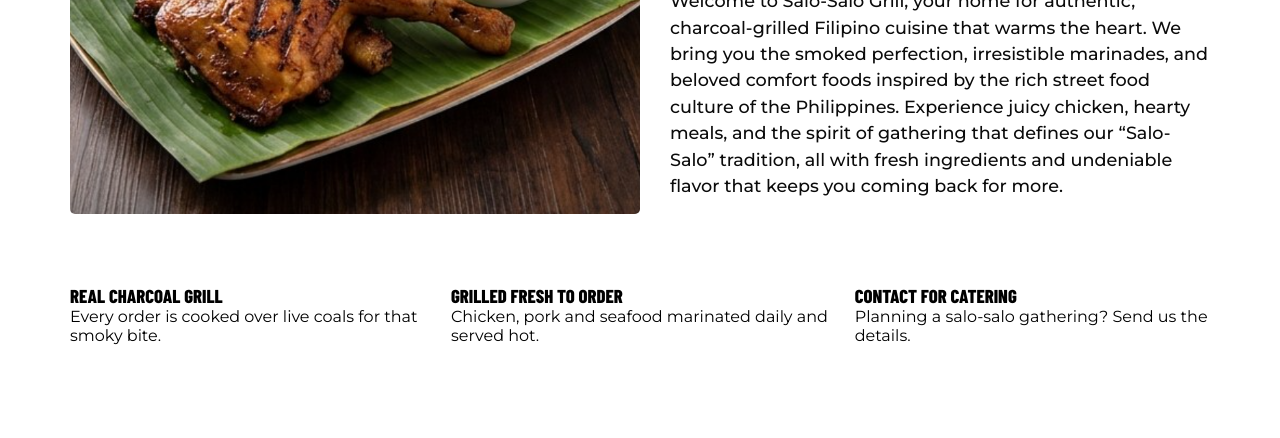
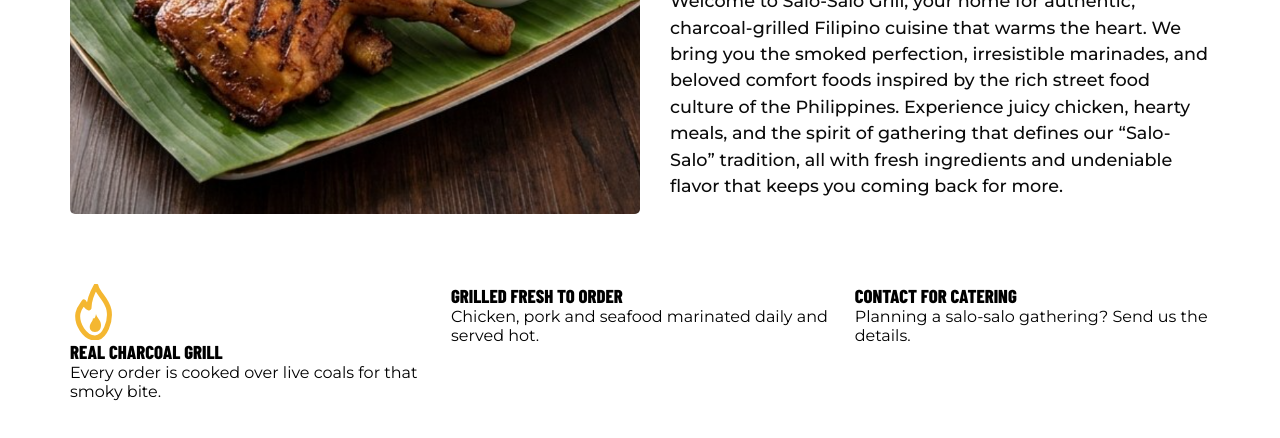
Before and after one commit to carnocentaurus/restaurant-page, a website built with webpack: page src/template.html in a window 1280 px wide. Shown: the part 392-830 px from the top of the page. Before the commit the page ends 807 px from the top, so only its background shows below. Built offline with nearby package versions, Linux system fonts and the light colour scheme.

Commit message:
Add src/icons.js and createFlameIcon() to create SVG

```diff
--- a/src/home.js
+++ b/src/home.js
@@ -1,4 +1,5 @@
 import chickenInasal from './images/chicken-inasal.png';
+import { createFlameIcon } from './icons.js';
 
 function loadHomePage() {
     // 1. Create the root container and main section containers
@@ -72,6 +73,7 @@ function loadHomePage() {
     heroTextDiv.appendChild(heroHeadlineText);
     heroTextDiv.appendChild(heroSubheadlineText);
 
+    contentCardLeftDiv.appendChild(createFlameIcon());
     contentCardLeftDiv.appendChild(contentCardLeftHeadline);
     contentCardLeftDiv.appendChild(contentCardLeftSubheadline);
 
--- /dev/null
+++ b/src/icons.js
@@ -0,0 +1,31 @@
+const SVG_NS = 'http://www.w3.org/2000/svg';
+
+function createFlameIcon() {
+    const svg = document.createElementNS(SVG_NS, 'svg');
+    svg.id = 'flame-icon';
+    svg.setAttribute('viewBox', '0 0 50 56');
+    svg.setAttribute('aria-hidden', 'true');
+
+    const outerPath = document.createElementNS(SVG_NS, 'path');
+    outerPath.setAttribute(
+        'd',
+        'M26 2c2 8 11 13 13 24 2 11-4 28-14 28S6 40 8 29c1-5 4-8 6-11 1 3 3 5 5 6 0-8 3-15 7-22z'
+    );
+    outerPath.setAttribute('fill', 'none');
+    outerPath.setAttribute('stroke', '#f4b731');
+    outerPath.setAttribute('stroke-width', '5');
+    outerPath.setAttribute('stroke-linejoin', 'round');
+
+    const innerPath = document.createElementNS(SVG_NS, 'path');
+    innerPath.setAttribute(
+        'd',
+        'M26 30c1 4 5 6 5 11 0 4-2 7-6 7s-6-3-5-7c1-3 3-4 3-7 1 1 2 1 3-4z'
+    );
+    innerPath.setAttribute('fill', '#f4b731');
+
+    svg.append(outerPath, innerPath);
+
+    return svg;
+}
+
+export { createFlameIcon };
--- a/src/style.css
+++ b/src/style.css
@@ -157,6 +157,11 @@ nav button[aria-current="page"] {
     flex-direction: column;
 }
 
+#flame-icon {
+    width: 50px;
+    height: 56px;
+}
+
 h1, h3 {
     font-family: 'Barlow Condensed';
 }
```
